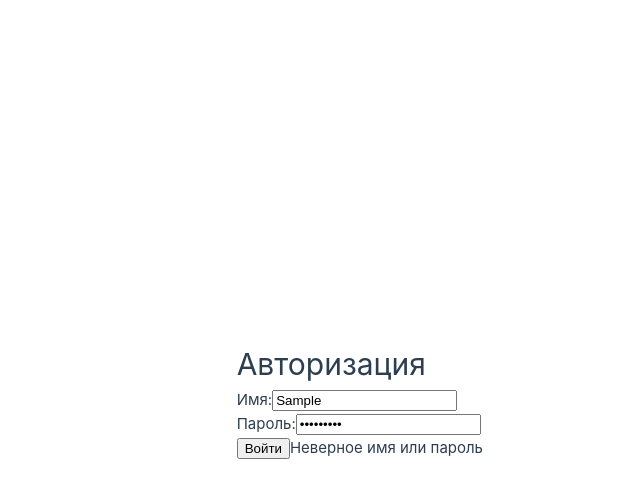
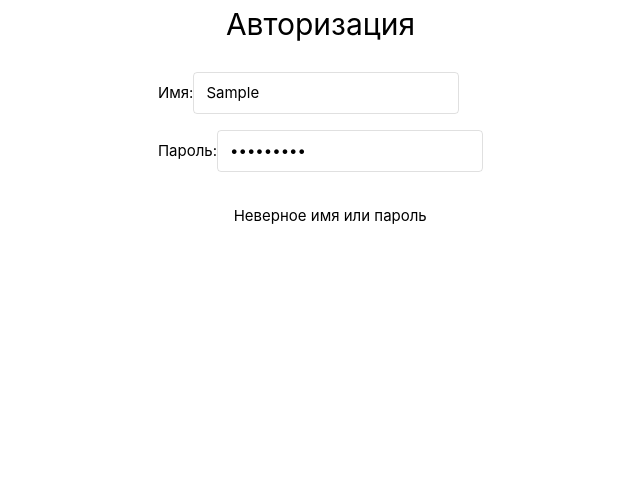
Before and after one commit to kvantorium-vlz-it/tehnostrelka-2025-team-2, a Nuxt app in the folder frontend/: page / in a window 1280 px wide. Both pictures are taken after typing "Sample", "Sample123" into the empty fields and a click on the button "Войти". Shown: the top 498 px of the page, without its empty margins (157-797 px from the left). Built offline with nearby package versions, Linux system fonts and the light colour scheme.

Commit message:
Добавил vuetify

```diff
--- a/frontend/app.vue
+++ b/frontend/app.vue
@@ -1,113 +1,7 @@
 <template>
-  <div id="app">
-    <!-- текст сайта + кнопки -->
-    <div class="flex justify-center items-center h-screen bg-gray-100">
-      <div class="bg-white p-8 rounded shadow-md w-60">  <!-- Заменили main-container на w-60 -->
-        <h1 class="text-2xl font-semibold mb-6 text-center">Авторизация</h1>
-
-        <form @submit.prevent="login">
-          <div class="mb-4">
-            <label for="name" class="block text-sm font-bold text-gray-700 mb-2">Имя:</label>
-            <input
-              type="name"
-              id="name"
-              v-model.trim="name"
-              class="border rounded w-full py-2 px-3 text-gray-700 leading-tight focus:outline-none focus:shadow-outline"
-              :class="{ 'border-red-500': errors.name }"
-            />
-            <p v-if="errors.name" class="text-red-500 text-xs italic">{{ errors.name }}</p>
-          </div>
-
-          <div class="mb-6">
-            <label for="password" class="block text-sm font-bold text-gray-700 mb-2">Пароль:</label>
-            <input
-              type="password"
-              id="password"
-              v-model.trim="password"
-              class="border rounded w-full py-2 px-3 text-gray-700 leading-tight focus:outline-none focus:shadow-outline"
-              :class="{ 'border-red-500': errors.password }"
-            />
-            <p v-if="errors.password" class="text-red-500 text-xs italic">{{ errors.password }}</p>
-          </div>
-
-          <div class="flex items-center justify-between">
-            <button
-              type="submit"
-              class="bg-blue-500 hover:bg-blue-700 text-white font-bold py-2 px-4 rounded focus:outline-none focus:shadow-outline"
-              :disabled="loading"
-            >
-              <span v-if="!loading">Войти</span>
-              <span v-else>Загрузка...</span>
-            </button>
-            <span v-if="loginError" class="text-red-500 text-xs italic">{{ loginError }}</span>
-          </div>
-        </form>
-      </div>
-    </div>
-  </div>
+  <NuxtLayout>
+    <v-app>
+      <NuxtPage />
+    </v-app>
+  </NuxtLayout>
 </template>
-
-<script setup>
-import { ref, reactive } from 'vue';
-import { useRouter } from 'vue-router';
-
-const router = useRouter(); // Получаем экземпляр роутера
-
-const name = ref('');
-const password = ref('');
-const loading = ref(false);
-const loginError = ref(null);
-const errors = reactive({
-  name: null,
-  password: null,
-});
-
-const validateForm = () => {
-  errors.name = null;
-  errors.password = null;
-  let isValid = true;
-
-  if (!name.value) {
-    errors.name = 'Введите имя пользователя';
-    isValid = false;
-  }
-
-  if (!password.value) {
-    errors.password = 'Введите пароль';
-    isValid = false;
-  } else if (password.value.length < 6) {
-      errors.password = 'Пароль должен содержать не менее 6 символов';
-      isValid = false;
-  }
-
-  return isValid;
-};
-
-const login = async () => {
-  if (!validateForm()) {
-    return;
-  }
-
-  loading.value = true;
-  loginError.value = null;
-
-  // имитация запроса к api
-  await new Promise(resolve => setTimeout(resolve, 1000));
-
-  // проверка данных
-  if (name.value === 'admin' && password.value === '123456') {
-    console.log('Успешная авторизация');
-    window.location.href = 'google.com'}
-
-  if (name.value === 'noway' && password.value === 'dexter') {
-    console.log('Успешная авторизация');
-    window.location.href = 'yandex.ru' }
-
-  else {
-    loginError.value = 'Неверное имя или пароль';
-    console.error('Ошибка авторизации');
-  }
-
-  loading.value = false;
-};
-</script>
--- a/frontend/nuxt.config.ts
+++ b/frontend/nuxt.config.ts
@@ -1,6 +1,26 @@
 // https://nuxt.com/docs/api/configuration/nuxt-config
+import vuetify, { transformAssetUrls } from 'vite-plugin-vuetify'
 export default defineNuxtConfig({
   compatibilityDate: '2024-11-01',
   devtools: { enabled: true },
-  css: ['@/assets/main.css']
+  css: ['@/assets/main.css'],
+  build: {
+    transpile: ['vuetify'],
+  },
+  modules: [
+    (_options, nuxt) => {
+      nuxt.hooks.hook('vite:extendConfig', (config) => {
+        // @ts-expect-error
+        config.plugins.push(vuetify({ autoImport: true }))
+      })
+    },
+    //...
+  ],
+  vite: {
+    vue: {
+      template: {
+        transformAssetUrls,
+      },
+    },
+  },
 })
--- a/frontend/package.json
+++ b/frontend/package.json
@@ -10,8 +10,13 @@
     "postinstall": "nuxt prepare"
   },
   "dependencies": {
+    "@mdi/font": "^7.4.47",
     "nuxt": "^3.15.4",
     "vue": "latest",
     "vue-router": "latest"
+  },
+  "devDependencies": {
+    "vite-plugin-vuetify": "^2.1.0",
+    "vuetify": "^3.7.12"
   }
 }
--- /dev/null
+++ b/frontend/pages/index.vue
@@ -0,0 +1,113 @@
+<template>
+    <div id="app">
+      <!-- текст сайта + кнопки -->
+      <div class="flex justify-center items-center h-screen bg-gray-100">
+        <div class="bg-white p-8 rounded shadow-md w-60">  <!-- Заменили main-container на w-60 -->
+          <h1 class="text-2xl font-semibold mb-6 text-center">Авторизация</h1>
+
+          <form @submit.prevent="login">
+            <div class="mb-4">
+              <label for="name" class="block text-sm font-bold text-gray-700 mb-2">Имя:</label>
+              <input
+                type="name"
+                id="name"
+                v-model.trim="name"
+                class="border rounded w-full py-2 px-3 text-gray-700 leading-tight focus:outline-none focus:shadow-outline"
+                :class="{ 'border-red-500': errors.name }"
+              />
+              <p v-if="errors.name" class="text-red-500 text-xs italic">{{ errors.name }}</p>
+            </div>
+
+            <div class="mb-6">
+              <label for="password" class="block text-sm font-bold text-gray-700 mb-2">Пароль:</label>
+              <input
+                type="password"
+                id="password"
+                v-model.trim="password"
+                class="border rounded w-full py-2 px-3 text-gray-700 leading-tight focus:outline-none focus:shadow-outline"
+                :class="{ 'border-red-500': errors.password }"
+              />
+              <p v-if="errors.password" class="text-red-500 text-xs italic">{{ errors.password }}</p>
+            </div>
+
+            <div class="flex items-center justify-between">
+              <button
+                type="submit"
+                class="bg-blue-500 hover:bg-blue-700 text-white font-bold py-2 px-4 rounded focus:outline-none focus:shadow-outline"
+                :disabled="loading"
+              >
+                <span v-if="!loading">Войти</span>
+                <span v-else>Загрузка...</span>
+              </button>
+              <span v-if="loginError" class="text-red-500 text-xs italic">{{ loginError }}</span>
+            </div>
+          </form>
+        </div>
+      </div>
+    </div>
+  </template>
+
+  <script setup>
+  import { ref, reactive } from 'vue';
+  import { useRouter } from 'vue-router';
+
+  const router = useRouter(); // Получаем экземпляр роутера
+
+  const name = ref('');
+  const password = ref('');
+  const loading = ref(false);
+  const loginError = ref(null);
+  const errors = reactive({
+    name: null,
+    password: null,
+  });
+
+  const validateForm = () => {
+    errors.name = null;
+    errors.password = null;
+    let isValid = true;
+
+    if (!name.value) {
+      errors.name = 'Введите имя пользователя';
+      isValid = false;
+    }
+
+    if (!password.value) {
+      errors.password = 'Введите пароль';
+      isValid = false;
+    } else if (password.value.length < 6) {
+        errors.password = 'Пароль должен содержать не менее 6 символов';
+        isValid = false;
+    }
+
+    return isValid;
+  };
+
+  const login = async () => {
+    if (!validateForm()) {
+      return;
+    }
+
+    loading.value = true;
+    loginError.value = null;
+
+    // имитация запроса к api
+    await new Promise(resolve => setTimeout(resolve, 1000));
+
+    // проверка данных
+    if (name.value === 'admin' && password.value === '123456') {
+      console.log('Успешная авторизация');
+      window.location.href = 'google.com'}
+
+    if (name.value === 'noway' && password.value === 'dexter') {
+      console.log('Успешная авторизация');
+      window.location.href = 'yandex.ru' }
+
+    else {
+      loginError.value = 'Неверное имя или пароль';
+      console.error('Ошибка авторизации');
+    }
+
+    loading.value = false;
+  };
+  </script>
--- /dev/null
+++ b/frontend/plugins/vuetify.ts
@@ -0,0 +1,12 @@
+// import this after install `@mdi/font` package
+import '@mdi/font/css/materialdesignicons.css'
+
+import 'vuetify/styles'
+import { createVuetify } from 'vuetify'
+
+export default defineNuxtPlugin((app) => {
+  const vuetify = createVuetify({
+    // ... your configuration
+  })
+  app.vueApp.use(vuetify)
+})
```
Also changed, not shown: 1 other file (tests, documents, lock files or other folders).
